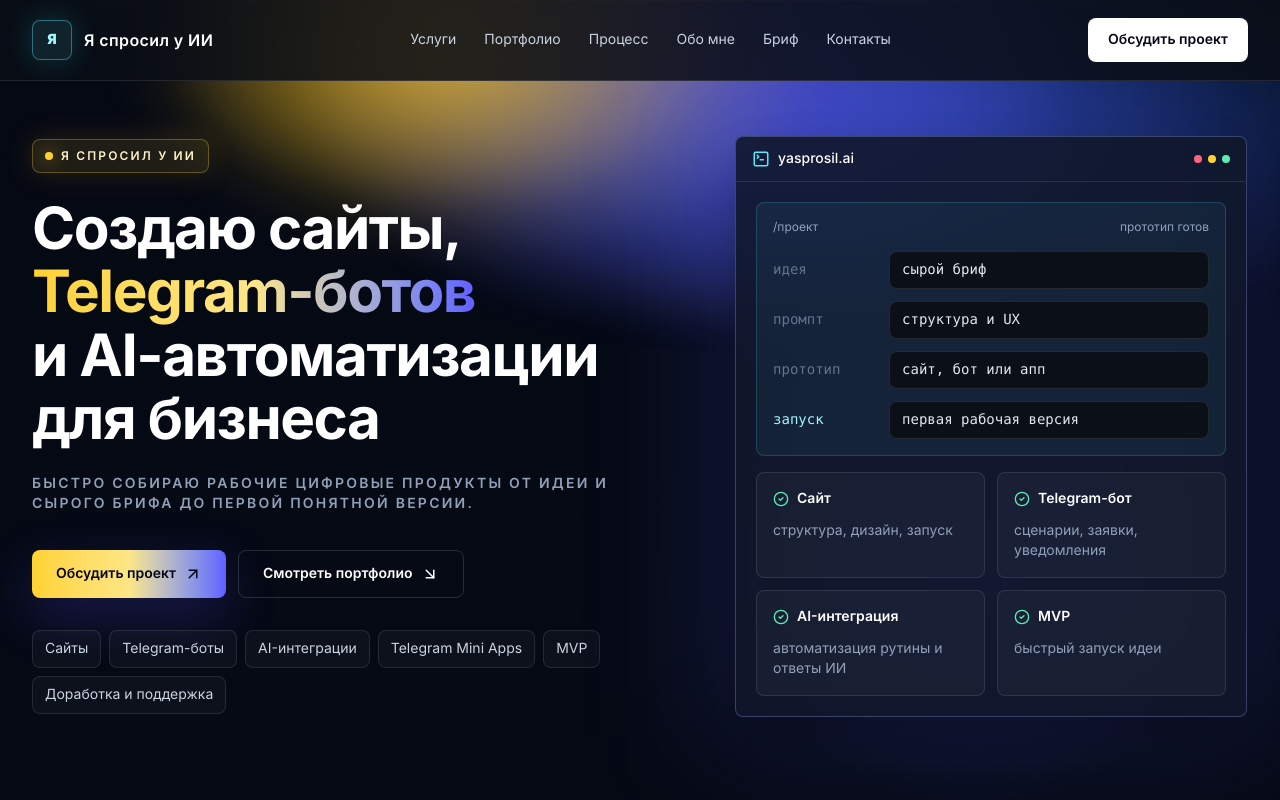
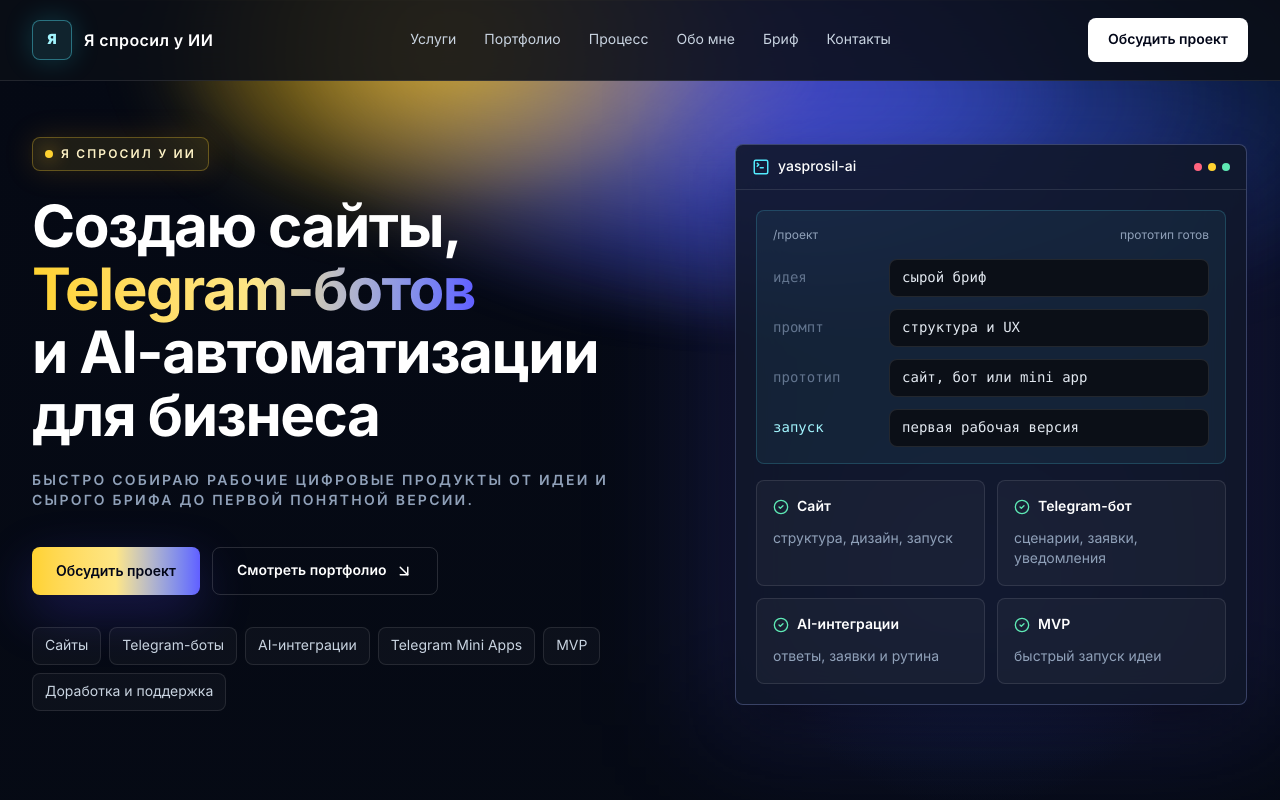
Before and after one commit to yasprosil-ai/portfolio-site, a Next.js app: page / in a window 1280 px wide. Shown: the top 800 px of the page. Built offline with nearby package versions, Linux system fonts and the light colour scheme.

Commit message:
refine hero card labels and cta

```diff
--- a/components/Hero.jsx
+++ b/components/Hero.jsx
@@ -1,4 +1,5 @@
-import { ArrowDownRight, ArrowUpRight, CheckCircle2, TerminalSquare } from "lucide-react";
+import { ArrowDownRight, CheckCircle2, TerminalSquare } from "lucide-react";
+import { BriefModalTrigger } from "./BriefModal.jsx";
 
 export default function Hero() {
   return (
@@ -28,13 +29,10 @@ export default function Hero() {
           </p>
 
           <div className="mt-9 flex flex-col gap-3 sm:flex-row">
-            <a
-              href="#brief"
+            <BriefModalTrigger
+              label="Обсудить проект"
               className="inline-flex min-h-12 w-full items-center justify-center gap-2 rounded-lg bg-gradient-to-r from-amber-300 via-amber-200 to-indigo-500 px-6 text-sm font-semibold text-slate-950 shadow-[0_18px_52px_rgba(79,70,229,0.28)] transition hover:brightness-110 active:translate-y-px sm:w-auto"
-            >
-              Обсудить проект
-              <ArrowUpRight size={18} />
-            </a>
+            />
             <a
               href="#projects"
               className="inline-flex min-h-12 w-full items-center justify-center gap-2 rounded-lg border border-white/14 px-6 text-sm font-semibold text-white transition hover:border-white/30 hover:bg-white/6 active:translate-y-px sm:w-auto"
@@ -70,7 +68,7 @@ export default function Hero() {
             <div className="flex items-center justify-between border-b border-white/10 px-4 py-3">
               <div className="flex items-center gap-2 text-sm font-medium text-white">
                 <TerminalSquare size={18} className="text-cyan-300" />
-                yasprosil.ai
+                yasprosil-ai
               </div>
               <div className="flex gap-1.5">
                 <span className="size-2 rounded-full bg-rose-400" />
@@ -87,7 +85,7 @@ export default function Hero() {
                 <div className="min-w-0 space-y-3 font-mono text-sm">
                   <FlowLine label="идея" value="сырой бриф" />
                   <FlowLine label="промпт" value="структура и UX" />
-                  <FlowLine label="прототип" value="сайт, бот или апп" />
+                  <FlowLine label="прототип" value="сайт, бот или mini app" />
                   <FlowLine label="запуск" value="первая рабочая версия" active />
                 </div>
               </div>
@@ -96,7 +94,7 @@ export default function Hero() {
                 {[
                   ["Сайт", "структура, дизайн, запуск"],
                   ["Telegram-бот", "сценарии, заявки, уведомления"],
-                  ["AI-интеграция", "автоматизация рутины и ответы ИИ"],
+                  ["AI-интеграции", "ответы, заявки и рутина"],
                   ["MVP", "быстрый запуск идеи"],
                 ].map(([title, text]) => (
                   <div key={title} className="rounded-lg border border-white/10 bg-white/[0.035] p-4">
```
